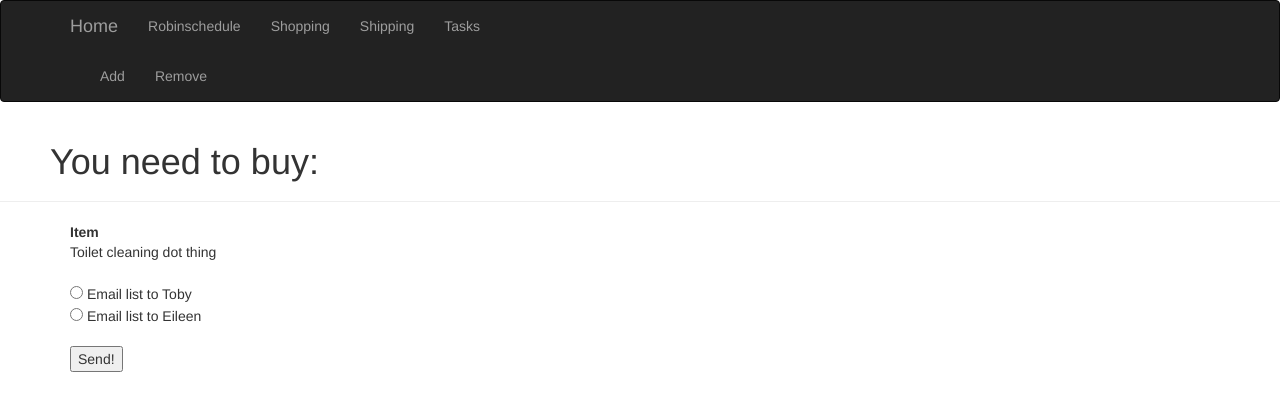
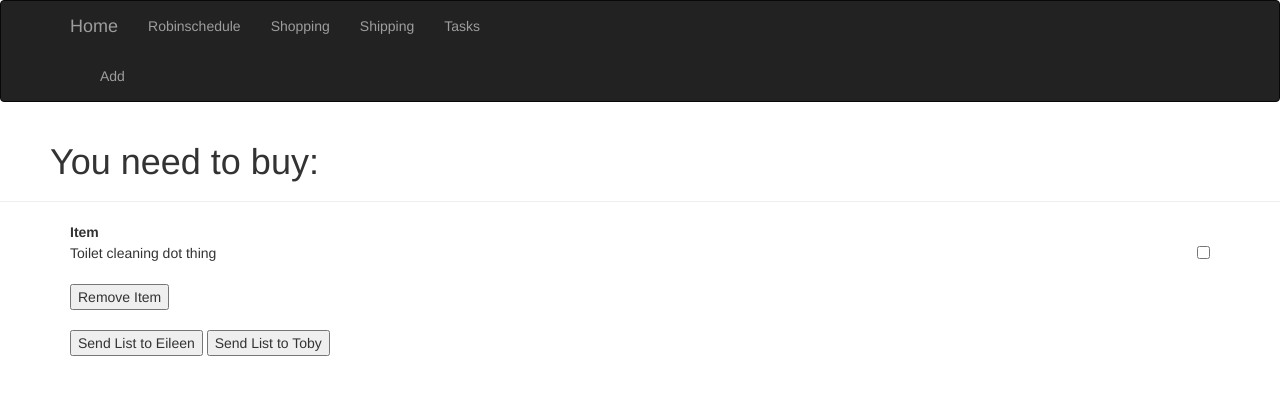
Before and after one commit to Tobio89/homeSite, a Flask app: page /shopping in a window 1280 px wide. Shown: the top 411 px of the page. Run offline with Flask 2, Linux system fonts and the light colour scheme; data comes from the database, SQL or seed files in the repository; both versions use the stored data as it was after the commit; some libraries are stand-ins or nearby versions.

Commit message:
Combine shopping remove functions with shopping page itself

```diff
--- a/homeSite.py
+++ b/homeSite.py
@@ -180,16 +180,45 @@ def shopping():
 
     recipientEmailAddress = None
     if request.method == 'POST':
-        recipient = request.form.get('emailRecipient')
-        if recipient == 'Toby':
-            recipientEmailAddress = os.environ.get('TOBY_ADDRESS')
-        elif recipient == 'Eileen':
+
+        if 'remove' in request.form:
+            itemsToRemove = request.form.getlist('itemToRemove')
+            if itemsToRemove:
+
+                for item in itemsToRemove:
+                    itemToRemoveSQLQUERY = Grocery.query.filter_by(itemName=item).first()
+                    db.session.delete(itemToRemoveSQLQUERY)
+
+
+                db.session.commit()
+
+                if len(itemsToRemove) > 1:
+
+                    flash(f"Items {', '.join(itemsToRemove)} removed from list", 'success')
+                else:
+                    flash(f'Item {itemsToRemove[0]} removed from list', 'success')
+
+                return redirect(url_for('shopping'))
+
+
+            else:
+                flash('No items selected to remove', 'danger')
+        elif 'eileen' in request.form:
+
             recipientEmailAddress = os.environ.get('EILEEN_ADDRESS')
 
-        if recipientEmailAddress:
             send_email(recipientEmailAddress, 'Your Shopping List', 'shoppingMail', items=shoppingItems)
             print(f'Email sent to {recipientEmailAddress}')
-            flash(f'Your shopping list was mailed to {recipient}')
+            flash(f'The shopping list was mailed to Eileen', 'success')
+
+
+        elif 'toby' in request.form:
+
+            recipientEmailAddress = os.environ.get('TOBY_ADDRESS')
+
+            send_email(recipientEmailAddress, 'Your Shopping List', 'shoppingMail', items=shoppingItems)
+            print(f'Email sent to {recipientEmailAddress}')
+            flash(f'The shopping list was mailed to Toby', 'success')
 
 
 
--- a/templates/add.html
+++ b/templates/add.html
@@ -11,7 +11,6 @@
         <!-- To make sick stuff like dropdowns here we can't use li -->
         <!-- Alternatively put a sub menu on each page -->
         <li><a href="/shopping/add">Add</a></li>
-        <li><a href="/shopping/remove">Remove</a></li>
 
 
     </ul>
--- a/templates/shopping.html
+++ b/templates/shopping.html
@@ -9,7 +9,6 @@
         <!-- To make sick stuff like dropdowns here we can't use li -->
         <!-- Alternatively put a sub menu on each page -->
         <li><a href="/shopping/add">Add</a></li>
-        <li><a href="/shopping/remove">Remove</a></li>
 
 
     </ul>
@@ -17,13 +16,45 @@
 </div>
 {% endblock %}
 
+{% block content %}
+{% with messages = get_flashed_messages(with_categories=true) %}
+        {% if messages %}
+        <div class="container">
+            {% for category, message in messages %}
+                <p>
 
-{% block content %}
+                <div class="alert alert-{{category}}" role="alert">
+                    <button type="button" class="close" data-dismiss="alert" aria-label="Close">
+                        <span aria-hidden="true">&times;</span>
+                    </button>
+                    <strong>
+                        {% if category == 'info' %}
+                            Information:
+                        {% elif category == 'danger' %}
+                            ERROR:
+                        {% elif category == 'success' %}
+                            Success:
+                        {% else %}
+                            {{category}}
+                        {% endif %}
+                    </strong>
+
+                    <br>{{ message }}</br>
+            {% endfor %}
+
+                </div>
+                </p>
+        </div>
+        {% endif %}
+{% endwith %}
+
+
 <div class="page-header" style="padding-left: 50px;">
     <h1>You need to buy:</h1>
 </div>
 <div class="container">
     {% if items %}
+    <form method="POST">
     <table>
         <tr>
             <th style="width: 90%;">
@@ -43,18 +74,18 @@
                     {{item.quantity}}
                     {% endif %}
                 </td>
+                <td><input type="checkbox" name="itemToRemove" value="{{item}}"></td>
             </tr>
         {% endfor %}
     </table>
     <br/>
+    <input type="submit" name="remove" value="Remove Item">
+</form>
+    <br/>
     <form method="POST">
 
-            <input type='radio' name="emailRecipient" value="Toby"> Email list to Toby</input>
-            <br/>
-            <input type='radio' name="emailRecipient" value="Eileen"> Email list to Eileen</input>
-            <br />
-            <br />
-            <button type="submit" >Send!</button>
+        <input type="submit" name="eileen" value="Send List to Eileen">
+        <input type="submit" name="toby" value="Send List to Toby">
 
     </form>
     {% else %}
@@ -63,21 +94,6 @@
         </div>
     {% endif %}
 
-    {% with messages = get_flashed_messages() %}
-        {% if messages %}
-            <p> <!--To drop the alert down a bit -->
-            <div class="alert alert-success" role="alert">
-                <button type="button" class="close" data-dismiss="alert" aria-label="Close">
-                    <span aria-hidden="true">&times;</span>
-                  </button>
-                <strong>Success</strong>
-                {% for message in messages %}
-                <br>{{ message }}</br>
-                {% endfor %}
 
-              </div>
-            </p>
-        {% endif %}
-    {% endwith %}
 </div>
 {% endblock %}
```
Also changed, not shown: data.sqlite.
